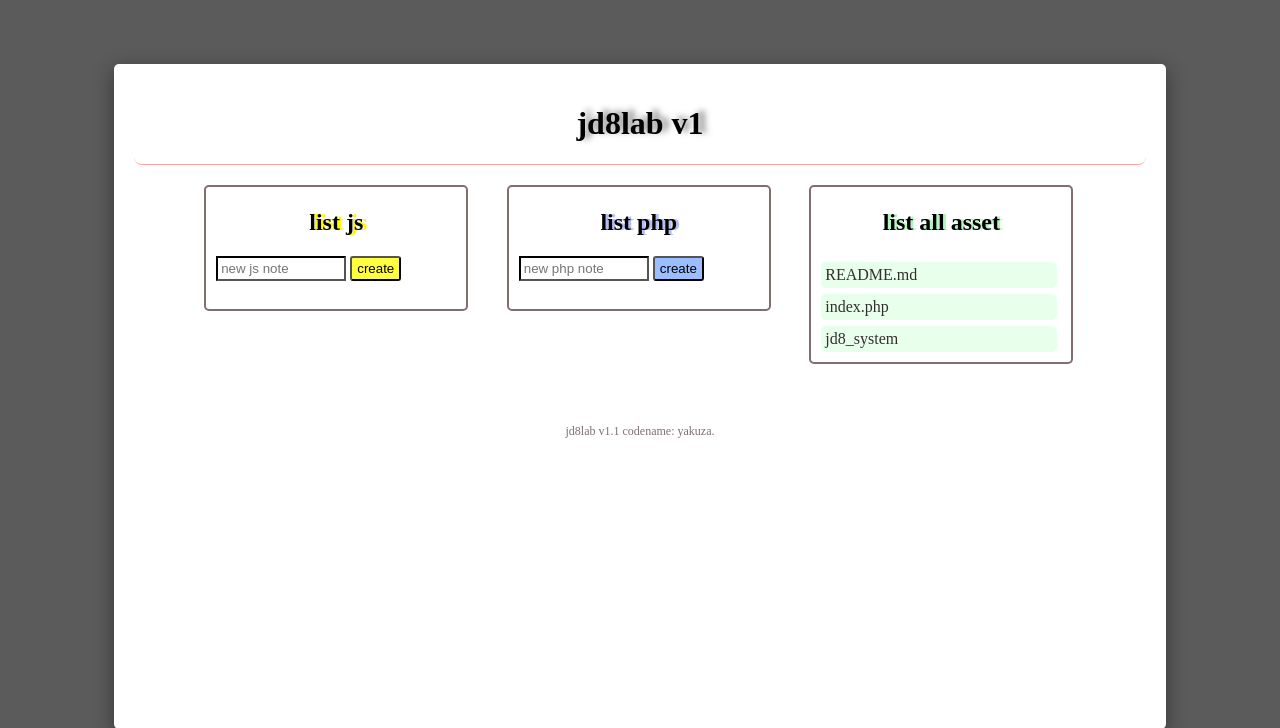
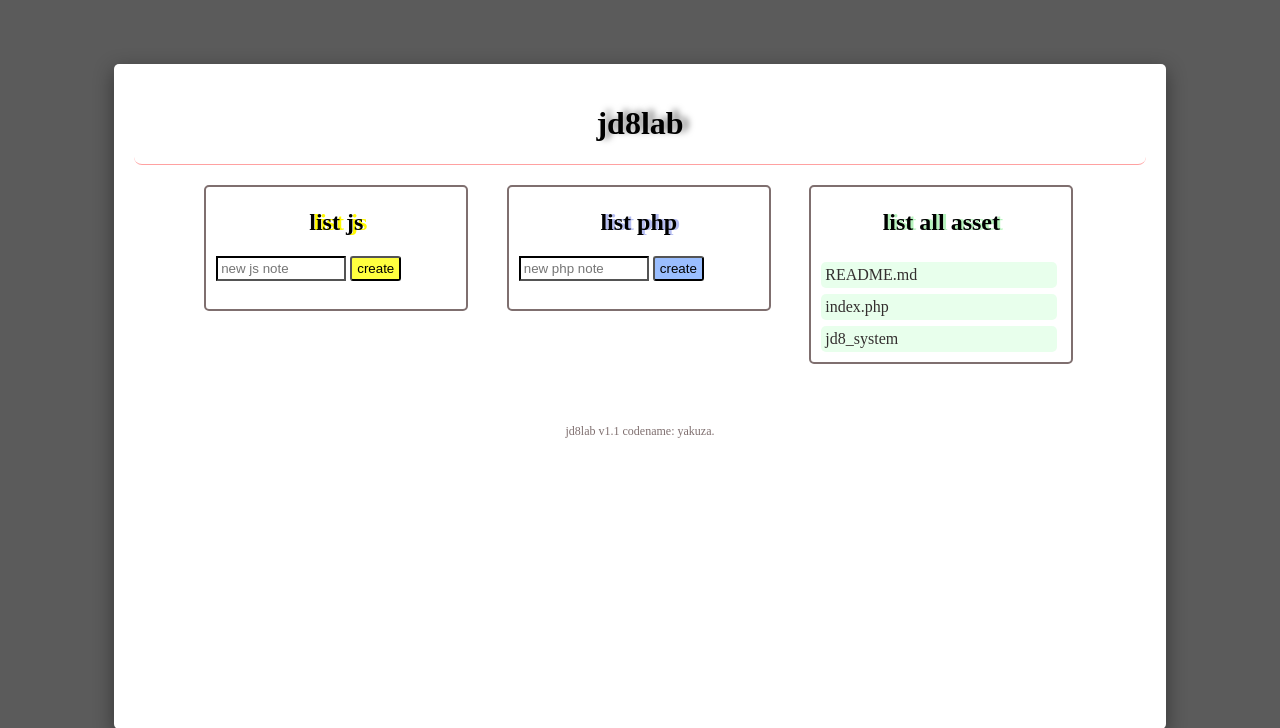
Before and after one commit to asbab-id/jd8lab, a PHP site: page / in a window 1280 px wide. Shown: the top 728 px of the page. Run offline with PHP 8.4, Linux system fonts and the light colour scheme.

Commit message:
Update jd8_homepage.php

```diff
--- a/jd8_system/jd8_homepage.php
+++ b/jd8_system/jd8_homepage.php
@@ -182,7 +182,7 @@ h2{
     <div class="container">
 
         <div class="top">
-            <h1 style="text-shadow: 6px -2px 6px #0a0a0a82;">jd8lab v1</h1>
+            <h1 style="text-shadow: 6px -2px 6px #0a0a0a82;">jd8lab</h1>
         </div>
 
         <div id="content">
```
